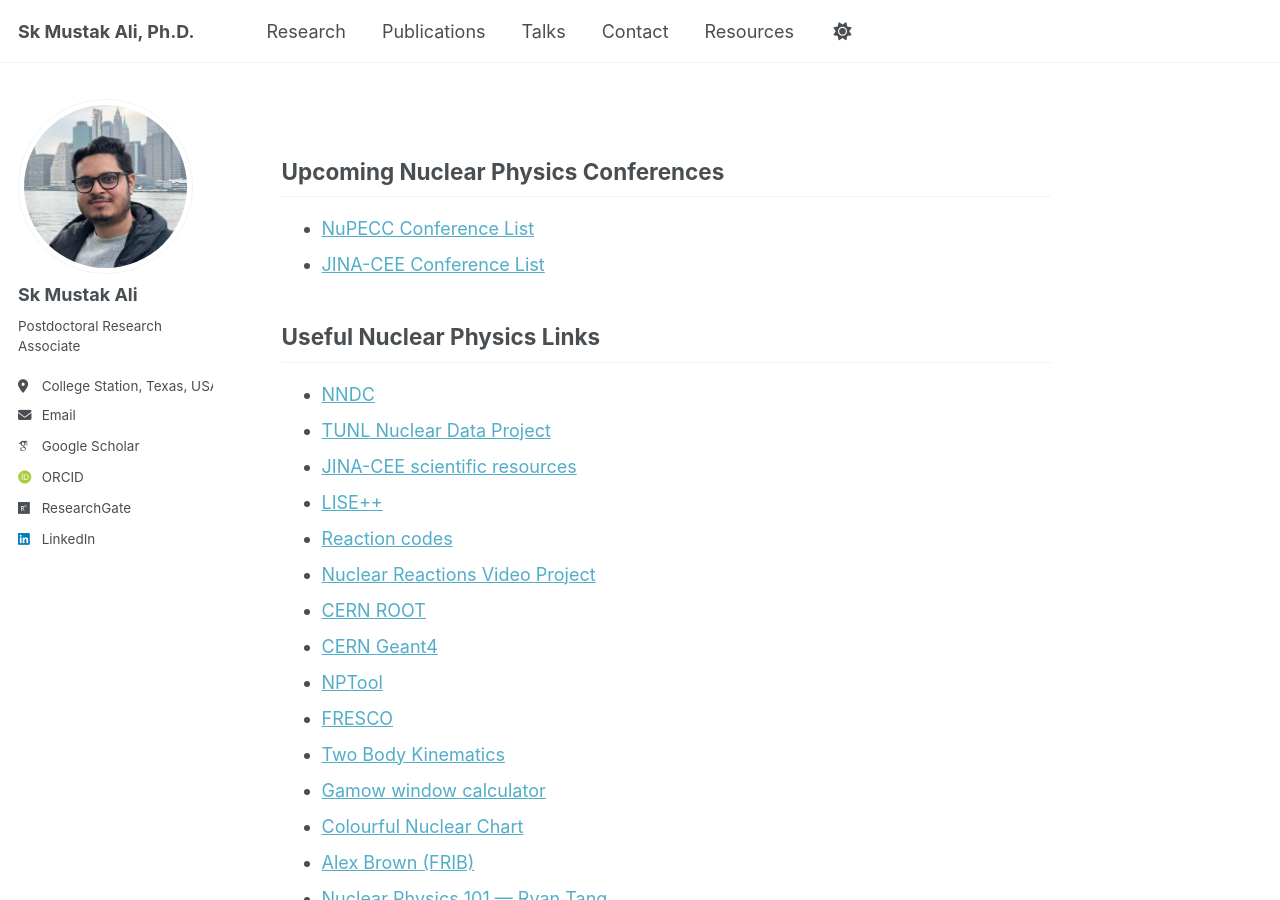
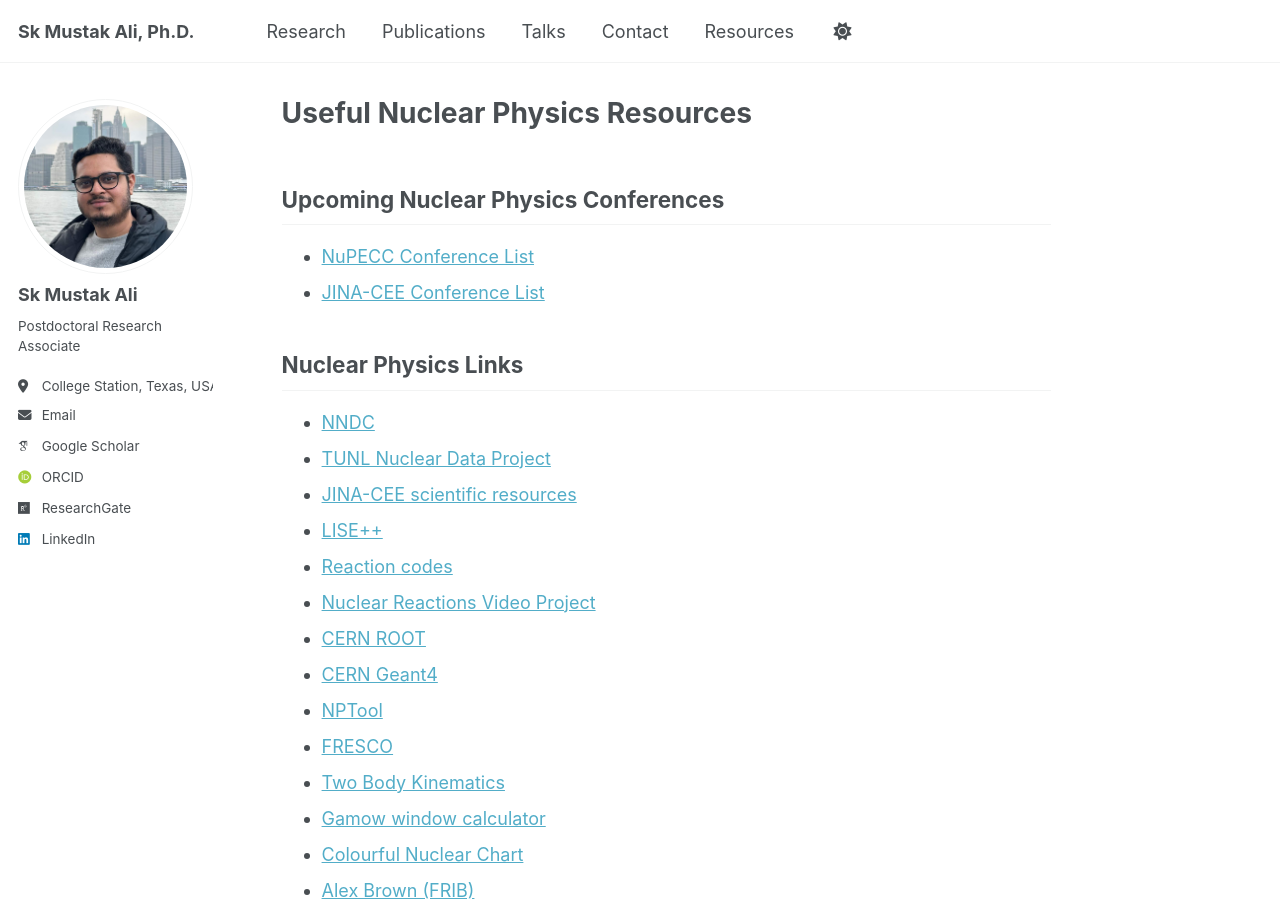
Before and after one commit to skmustakali/skmustakali.github.io, a Jekyll site: the page built from _pages/resources.md, in a window 1280 px wide and 900 px high. Built offline with Jekyll 4.4.1, drawn with Linux system fonts in a browser that asks for light colours; some web fonts are replaced; a script that is not in the unit is left out.

Commit message:
Update resources.md

```diff
--- a/_pages/resources.md
+++ b/_pages/resources.md
@@ -1,6 +1,6 @@
 ---
 layout: single
-title: ""
+title: "Useful Nuclear Physics Resources"
 permalink: /resources/
 author_profile: true
 ---
```
Also changed, not shown: other parts of _pages/resources.md (+1 -1 lines).
